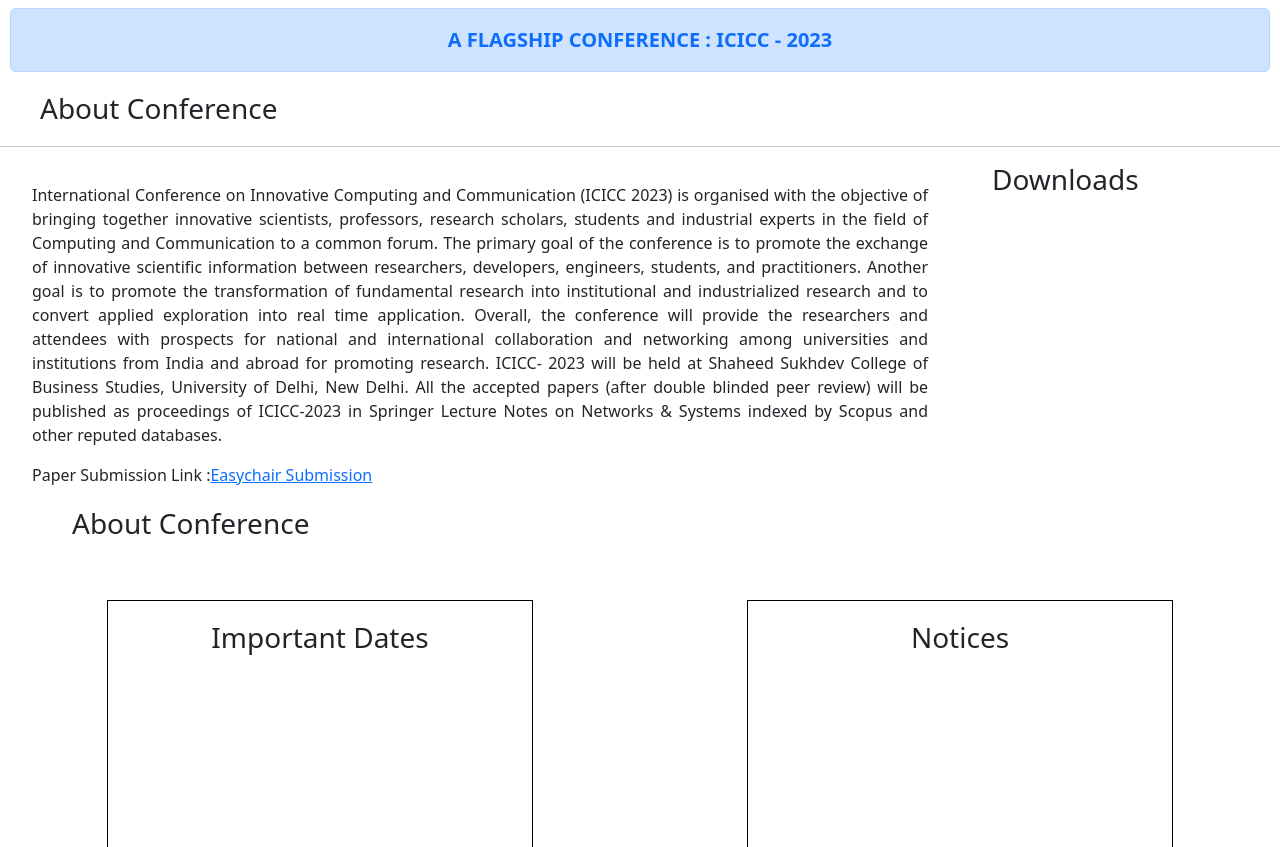
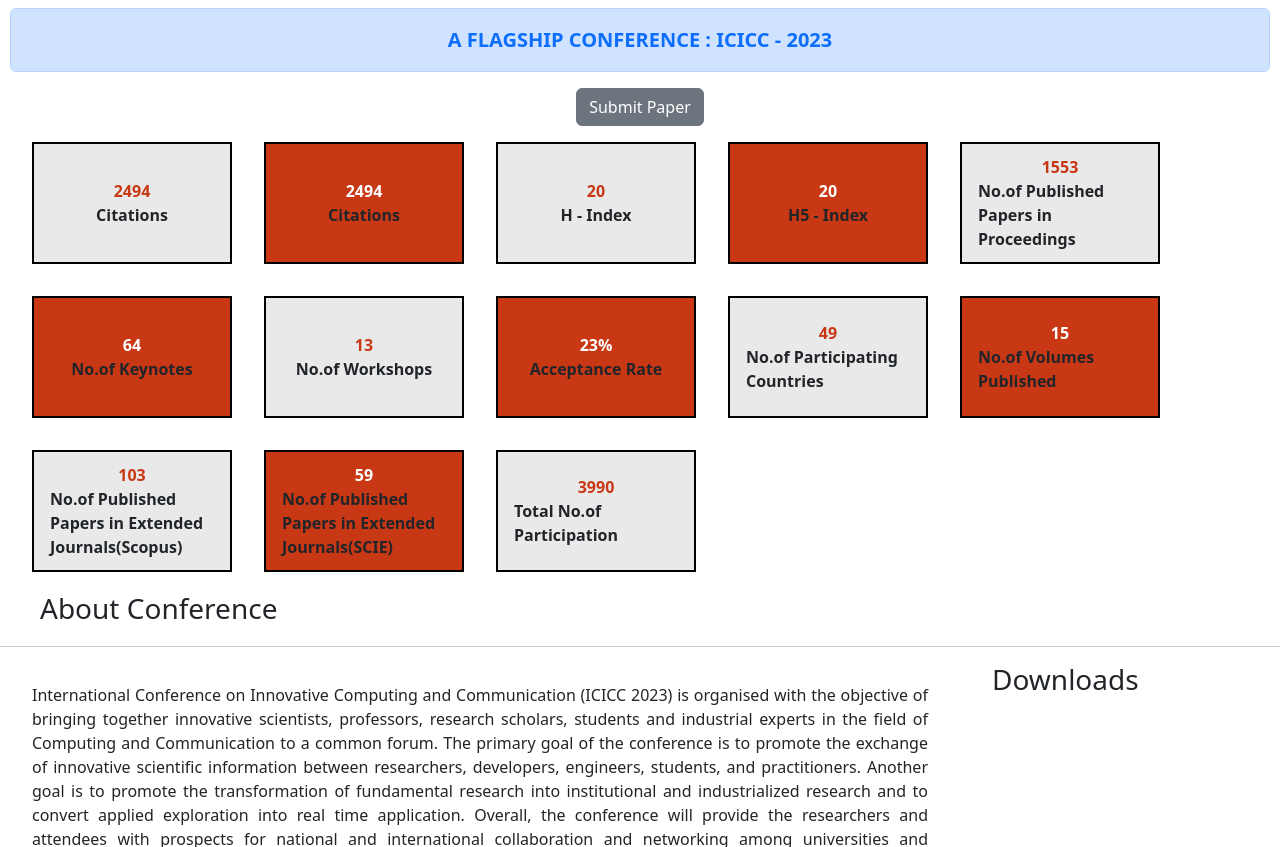
Before and after one commit to bhavyak13/icicc-conf, a React (Create React App) app: page / in a window 1280 px wide. Shown: the part 713-1560 px from the top of the page. Built offline with nearby package versions, Linux system fonts and the light colour scheme.

Commit message:
boxes/table and submit paper button added

```diff
--- a/src/App.css
+++ b/src/App.css
@@ -36,3 +36,52 @@
     transform: rotate(360deg);
   }
 } */
+
+/* td{
+} */
+.cont {
+  display: flex;
+  gap: 2rem;
+  flex-wrap: wrap;
+  margin-left: 2rem;
+  font-weight: 700;
+}
+
+.box {
+  width: 200px;
+  height: 122px;
+  border: 2px solid black;
+  background-color: rgb(200, 56, 21);
+  display: flex;
+  flex-direction: column;
+  align-items: center;
+  justify-content: center;
+  padding: 1rem;
+}
+
+.box2 {
+  background-color: rgb(233, 233, 233);
+  ;
+}
+
+.box_head {
+  color: white;
+}
+
+.red_clr {
+  color: rgb(200, 56, 21);
+}
+
+.box_desc {
+  display: flex;
+  align-items: center;
+  justify-content: center;
+}
+
+.btnn {
+  display: flex;
+  align-items: center;
+  justify-content: center;
+  width: 100%;
+  margin: 1rem 0;
+}
--- a/src/Home/HomeContent.js
+++ b/src/Home/HomeContent.js
@@ -2,8 +2,35 @@
 import Alert from 'react-bootstrap/Alert';
 import style from "../header.module.css";
 import Date from '../Date'
+import Button from 'react-bootstrap/Button';
+
 
 const HomeCont = () => {
+
+
+
+
+    const items = [
+        { key: 'Citations', val: '2494' },
+
+        { key: 'Citations', val: '2494' },
+        { key: 'H - Index', val: '20' },
+        { key: 'H5 - Index', val: '20' },
+        { key: 'No.of Published Papers in Proceedings', val: '1553' },
+        {
+            key: 'No.of Keynotes', val: '64'
+        },
+        { key: 'No.of Workshops', val: '13' },
+
+        { key: 'Acceptance Rate', val: '23%' },
+        { key: 'No.of Participating Countries', val: '49' },
+        {
+            key:
+                'No.of Volumes Published', val: '15'
+        },
+        { key: 'No.of Published Papers in Extended Journals(Scopus)', val: '103' }, { key: 'No.of Published Papers in Extended Journals(SCIE)', val: '59' }, { key: 'Total No.of Participation', val: '3990' },
+    ]
+
     return (
         <div>
             <Alert key='primary' variant='primary'
@@ -15,12 +42,31 @@
                         style.alertContent
                     }>A FLAGSHIP CONFERENCE : ICICC - 2023</a>
 
+
             </Alert>
+
+
+
+            {/* ******NEW CODE*********** */}
+            <div className="btnn">
+
+                <Button variant="secondary">Submit Paper</Button>{' '}
+            </div>
+            {/* TABLE */}
+            <div className="cont">
+                {items.map((item, indx) => (
+                    <div className={(indx % 2) ? 'box' : 'box box2'}>
+                        <div className={(indx % 2) ? "box_head" : 'red_clr'}>{item.val}</div>
+                        <div className="box_desc">{item.key}</div>
+                    </div>
+                ))}
+            </div>
 
             <h3 className={
                 style.abtHeader
             }>About Conference</h3>
-            <hr/>
+
+            <hr />
             <div className={
                 style.flex
             }>
@@ -33,11 +79,18 @@
                         Easychair Submission</a>
                     </p>
 
+
                     <h3 className={
                         style.abtHeader
                     }>About Conference</h3>
 
+
                 </div>
+
+
+
+
+
                 <div className={
                     style.downloads
                 }>
@@ -47,7 +100,7 @@
                             style.marquee
                         }
                         style={
-                            {width: '20vw'}
+                            { width: '20vw' }
                         }
                         onMouseOver="this.stop()"
                         onMouseOut="this.start()">
@@ -57,40 +110,40 @@
                             target="_blank">Manuscript Guidelines
                         </a>
                         <hr style={
-                            {width: '15vw'}
-                        }/>
+                            { width: '15vw' }
+                        } />
                         <a href={
                             require("../Downloads/docs/Checklist.pdf")
                         }
                             target="_blank">Checklist
                         </a>
                         <hr style={
-                            {width: '15vw'}
-                        }/>
+                            { width: '15vw' }
+                        } />
                         <a href={
                             require("../Downloads/docs/Special_Session_Proposal_Template.docx")
                         }
                             target="_blank">Special Session Proposal Template
                         </a>
                         <hr style={
-                            {width: '15vw'}
-                        }/>
+                            { width: '15vw' }
+                        } />
                         <a href={
                             require("../Downloads/docs/ICICC_Brochure.pdf")
                         }
                             target="_blank">Icicc Brochure
                         </a>
                         <hr style={
-                            {width: '15vw'}
-                        }/>
+                            { width: '15vw' }
+                        } />
                         <a href={
                             require("../Downloads/docs/sponsorship_Proposal.pdf")
                         }
                             target="_blank">Sponsorship Proposal
                         </a>
                         <hr style={
-                            {width: '15vw'}
-                        }/>
+                            { width: '15vw' }
+                        } />
 
                     </marquee>
                 </div>
@@ -100,7 +153,8 @@
                 style.flex
             }>
 
-                <Date/>
+
+                <Date />
 
                 <div className={
                     style.marContainer
```
Also changed, not shown: src/App.js (+2 -5 lines). Lines whose indentation alone changed are shown as unchanged.
